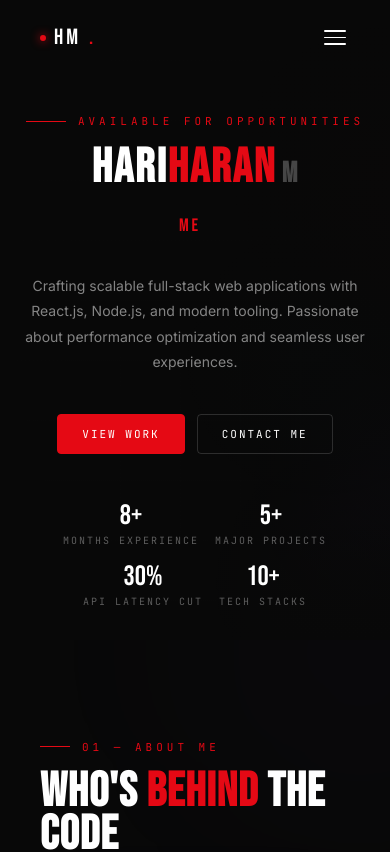
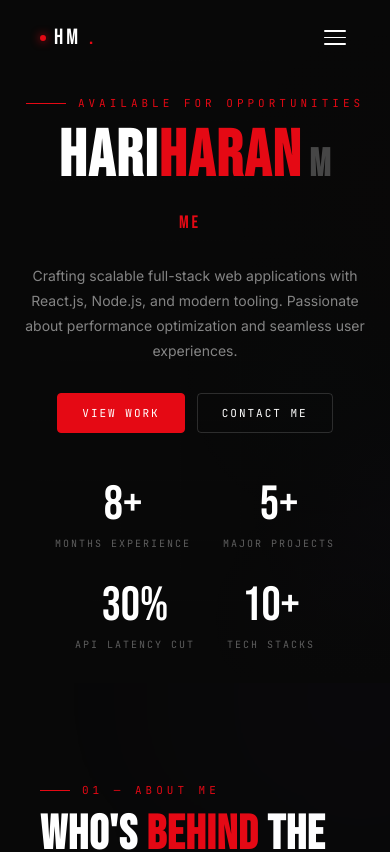
Before and after one commit to hariharan213m/Portfolio, a React (Vite) app: page / in a window 390 px wide. Shown: the top 852 px of the page. Built offline with nearby package versions, Linux system fonts and the light colour scheme.

Commit message:
Font size Increased in Hero Section

```diff
--- a/src/components/Hero.jsx
+++ b/src/components/Hero.jsx
@@ -332,7 +332,7 @@ export default function Hero() {
           }
           .hero-stats {
             justify-content: center;
-            gap: 1.5rem;
+            gap: 2rem;
           }
           .scroll-indicator {
             display: none;
@@ -364,7 +364,7 @@ export default function Hero() {
             padding: 6rem 0.75rem 2rem;
           }
           .hero-stats {
-            gap: 1rem;
+            gap: 2rem;
           }
           .hero-cta {
             gap: 0.75rem;
@@ -420,7 +420,7 @@ export default function Hero() {
                 alignItems: "center",
                 justifyContent: "center",
                 gap: "12px",
-                margin: "18px 0",
+                margin: "0 0 18px",
               }}
             >
               <div
@@ -449,7 +449,7 @@ export default function Hero() {
               }}
               style={{
                 fontFamily: "'Bebas Neue', sans-serif",
-                fontSize: "clamp(48px, 12vw, 130px)",
+                fontSize: "clamp(65px, 12vw, 130px)",
                 textAlign: "center",
                 lineHeight: "0.9",
                 letterSpacing: "2px",
@@ -479,7 +479,7 @@ export default function Hero() {
                 fontFamily: "'Bebas Neue', sans-serif",
                 fontSize: "clamp(18px, 4vw, 32px)",
                 letterSpacing: "3px",
-                marginBottom: "28px",
+                marginBottom: "20px",
                 height: "40px",
                 display: "flex",
                 alignItems: "center",
@@ -498,7 +498,7 @@ export default function Hero() {
                 lineHeight: "1.8",
                 color: "rgba(255,255,255,0.5)",
                 maxWidth: "520px",
-                margin: "0 auto 40px",
+                margin: "0 auto 30px",
                 textAlign: "center",
               }}
             >
@@ -589,13 +589,13 @@ export default function Hero() {
                   style={{
                     display: "flex",
                     flexDirection: "column",
-                    gap: "4px",
+                    gap: "8px",
                   }}
                 >
                   <span
                     style={{
                       fontFamily: "'Bebas Neue', sans-serif",
-                      fontSize: "clamp(28px, 5vw, 36px)",
+                      fontSize: "clamp(48px, 8vw, 66px)",
                       color: "#fff",
                       lineHeight: "1",
                     }}
```
